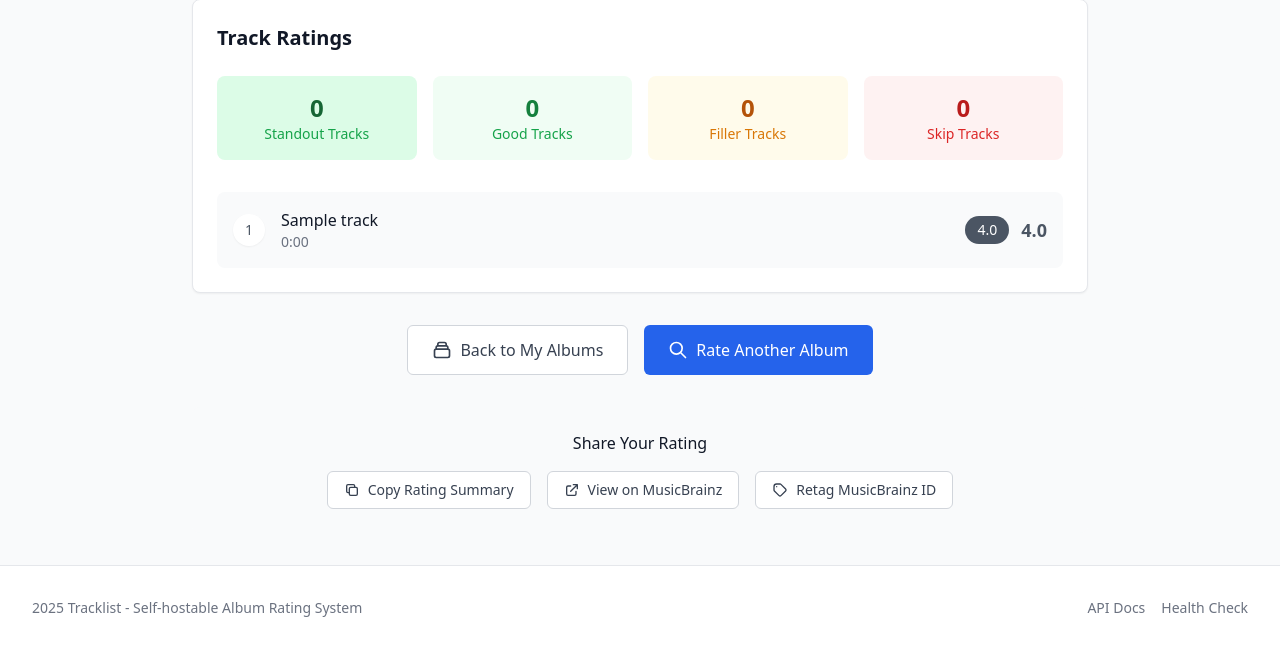
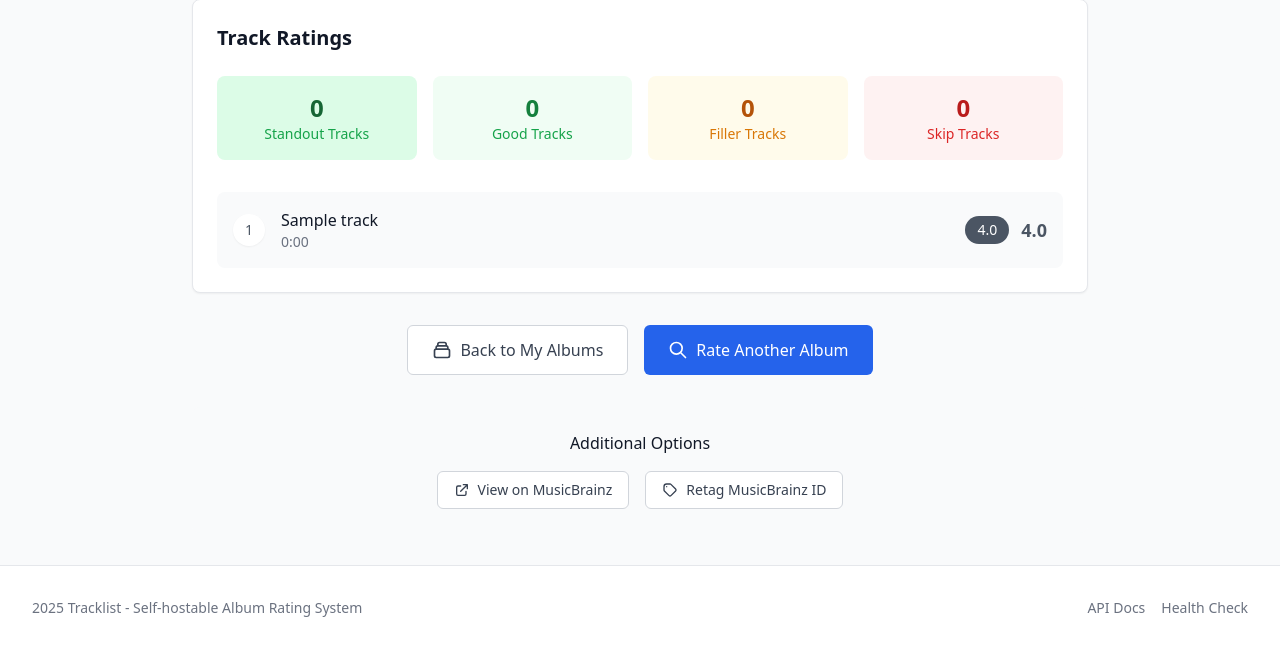
Before and after one commit to trevordavies095/Tracklist, a FastAPI app: page /albums/1/completed in a window 1280 px wide. Shown: the part 460-1110 px from the top of the page. Run offline with FastAPI, Linux system fonts and the light colour scheme; tables that the repository leaves empty hold one stand-in row (values such as "Sample post"); grey boxes marked "Sample" are stand-in pictures; some libraries are stand-ins or nearby versions.

Commit message:
Removed Copy Rating Summary

```diff
--- a/templates/album/completed.html
+++ b/templates/album/completed.html
@@ -190,18 +190,10 @@
         </a>
     </div>
 
-    <!-- Share & Export Options -->
+    <!-- Additional Options -->
     <div class="bg-gray-50 rounded-lg p-6 text-center">
-        <h4 class="font-medium text-gray-900 mb-4">Share Your Rating</h4>
+        <h4 class="font-medium text-gray-900 mb-4">Additional Options</h4>
         <div class="flex flex-col sm:flex-row justify-center space-y-2 sm:space-y-0 sm:space-x-4">
-            <button onclick="copyRatingToClipboard()"
-                    class="inline-flex items-center justify-center px-4 py-2 border border-gray-300 rounded-md text-sm font-medium text-gray-700 bg-white hover:bg-gray-50 transition-colors">
-                <svg class="w-4 h-4 mr-2" fill="none" stroke="currentColor" viewBox="0 0 24 24">
-                    <path stroke-linecap="round" stroke-linejoin="round" stroke-width="2" d="M8 16H6a2 2 0 01-2-2V6a2 2 0 012-2h8a2 2 0 012 2v2m-6 12h8a2 2 0 002-2v-8a2 2 0 00-2-2h-8a2 2 0 00-2 2v8a2 2 0 002 2z"></path>
-                </svg>
-                Copy Rating Summary
-            </button>
-
             <a href="https://musicbrainz.org/release/{{ album.musicbrainz_id }}"
                target="_blank"
                class="inline-flex items-center justify-center px-4 py-2 border border-gray-300 rounded-md text-sm font-medium text-gray-700 bg-white hover:bg-gray-50 transition-colors">
@@ -473,34 +465,6 @@ window.onclick = function(event) {
     }
 }
 
-function copyRatingToClipboard() {
-    const albumTitle = "{{ album.title }}";
-    const artistName = "{{ album.artist.name }}";
-    const score = {{ album.rating_score }};
-
-    const text = `Just rated "${albumTitle}" by ${artistName}: ${score}/100 on Tracklist! 🎵`;
-
-    navigator.clipboard.writeText(text).then(() => {
-        // Show success feedback
-        const button = event.target.closest('button');
-        const originalText = button.innerHTML;
-        button.innerHTML = `
-            <svg class="w-4 h-4 mr-2" fill="none" stroke="currentColor" viewBox="0 0 24 24">
-                <path stroke-linecap="round" stroke-linejoin="round" stroke-width="2" d="M5 13l4 4L19 7"></path>
-            </svg>
-            Copied!
-        `;
-        button.classList.add('bg-green-50', 'border-green-300', 'text-green-700');
-
-        setTimeout(() => {
-            button.innerHTML = originalText;
-            button.classList.remove('bg-green-50', 'border-green-300', 'text-green-700');
-        }, 2000);
-    }).catch(() => {
-        alert('Failed to copy to clipboard');
-    });
-}
-
 async function editRating() {
     const albumId = {{ album.id }};
 
```
